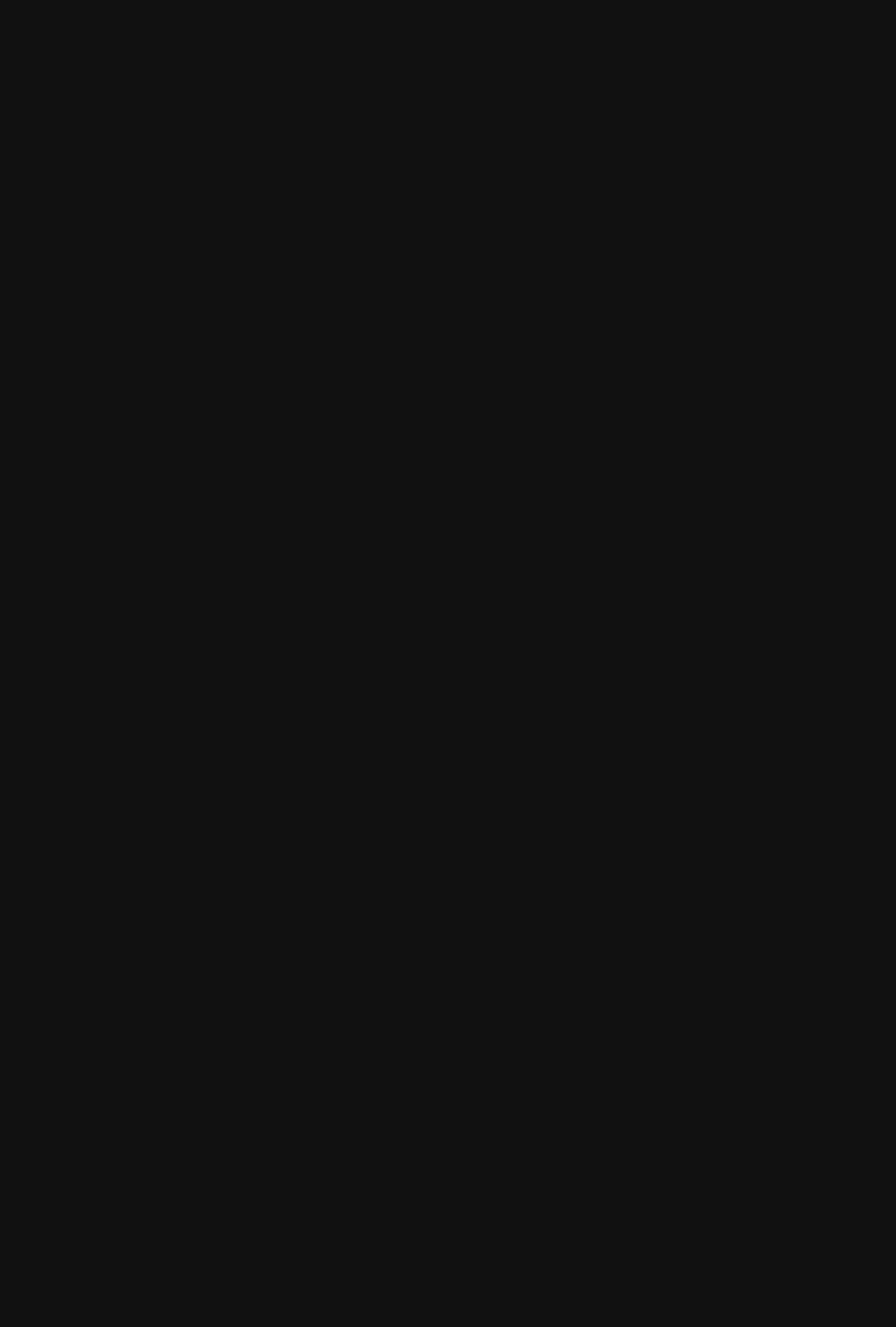
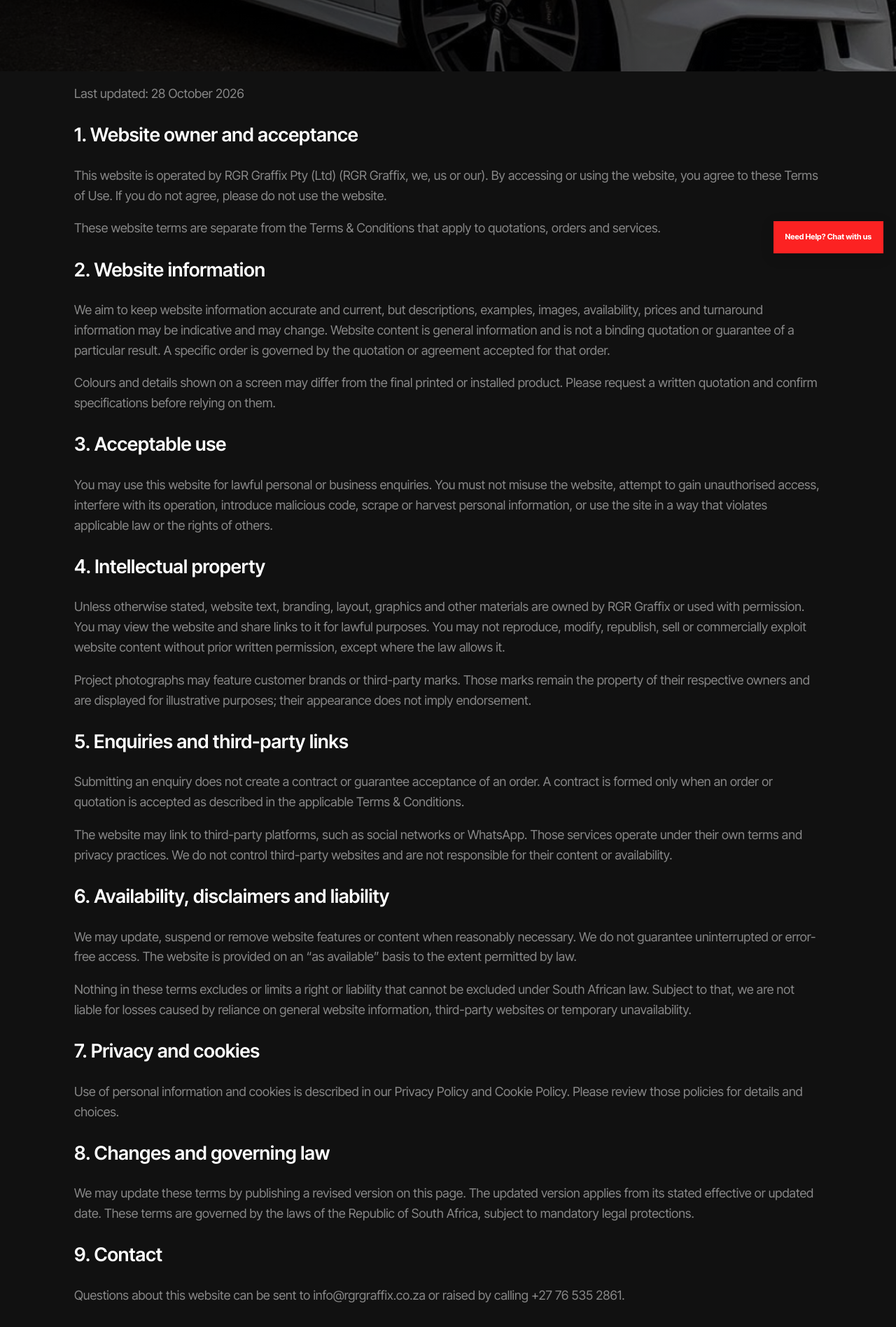
Before and after one commit to pp0447515-web/rgrgraffix, a Next.js app: page /terms-of-use in a window 1280 px wide. Before the commit this address had no page. Shown: the part 420-2316 px from the top of the page at 70% size. Before the commit the page ends 800 px from the top, so only its background shows below. Built offline with nearby package versions, Linux system fonts and the light colour scheme.

Commit message:
Add website terms of use page

```diff
--- /dev/null
+++ b/app/terms-of-use/page.tsx
@@ -0,0 +1,46 @@
+import type { Metadata } from "next";
+import LegalPage, { legalMetadata, type LegalPageData } from "../components/LegalPage";
+
+export const metadata: Metadata = legalMetadata("Terms of Use", "Rules for accessing and using the RGR Graffix website and its content.");
+
+const page: LegalPageData = {
+  title: "Terms of Use",
+  updated: "28 October 2026",
+  intro: "These terms apply to your access to and use of the RGR Graffix website.",
+  sections: [
+    { heading: "1. Website owner and acceptance", paragraphs: [
+      "This website is operated by RGR Graffix Pty (Ltd) (RGR Graffix, we, us or our). By accessing or using the website, you agree to these Terms of Use. If you do not agree, please do not use the website.",
+      "These website terms are separate from the Terms & Conditions that apply to quotations, orders and services."
+    ]},
+    { heading: "2. Website information", paragraphs: [
+      "We aim to keep website information accurate and current, but descriptions, examples, images, availability, prices and turnaround information may be indicative and may change. Website content is general information and is not a binding quotation or guarantee of a particular result. A specific order is governed by the quotation or agreement accepted for that order.",
+      "Colours and details shown on a screen may differ from the final printed or installed product. Please request a written quotation and confirm specifications before relying on them."
+    ]},
+    { heading: "3. Acceptable use", paragraphs: [
+      "You may use this website for lawful personal or business enquiries. You must not misuse the website, attempt to gain unauthorised access, interfere with its operation, introduce malicious code, scrape or harvest personal information, or use the site in a way that violates applicable law or the rights of others."
+    ]},
+    { heading: "4. Intellectual property", paragraphs: [
+      "Unless otherwise stated, website text, branding, layout, graphics and other materials are owned by RGR Graffix or used with permission. You may view the website and share links to it for lawful purposes. You may not reproduce, modify, republish, sell or commercially exploit website content without prior written permission, except where the law allows it.",
+      "Project photographs may feature customer brands or third-party marks. Those marks remain the property of their respective owners and are displayed for illustrative purposes; their appearance does not imply endorsement."
+    ]},
+    { heading: "5. Enquiries and third-party links", paragraphs: [
+      "Submitting an enquiry does not create a contract or guarantee acceptance of an order. A contract is formed only when an order or quotation is accepted as described in the applicable Terms & Conditions.",
+      "The website may link to third-party platforms, such as social networks or WhatsApp. Those services operate under their own terms and privacy practices. We do not control third-party websites and are not responsible for their content or availability."
+    ]},
+    { heading: "6. Availability, disclaimers and liability", paragraphs: [
+      "We may update, suspend or remove website features or content when reasonably necessary. We do not guarantee uninterrupted or error-free access. The website is provided on an “as available” basis to the extent permitted by law.",
+      "Nothing in these terms excludes or limits a right or liability that cannot be excluded under South African law. Subject to that, we are not liable for losses caused by reliance on general website information, third-party websites or temporary unavailability."
+    ]},
+    { heading: "7. Privacy and cookies", paragraphs: [
+      "Use of personal information and cookies is described in our Privacy Policy and Cookie Policy. Please review those policies for details and choices."
+    ]},
+    { heading: "8. Changes and governing law", paragraphs: [
+      "We may update these terms by publishing a revised version on this page. The updated version applies from its stated effective or updated date. These terms are governed by the laws of the Republic of South Africa, subject to mandatory legal protections."
+    ]},
+    { heading: "9. Contact", paragraphs: [
+      "Questions about this website can be sent to info@rgrgraffix.co.za or raised by calling +27 76 535 2861."
+    ]}
+  ]
+};
+
+export default function TermsOfUsePage() { return <LegalPage page={page} />; }
```
